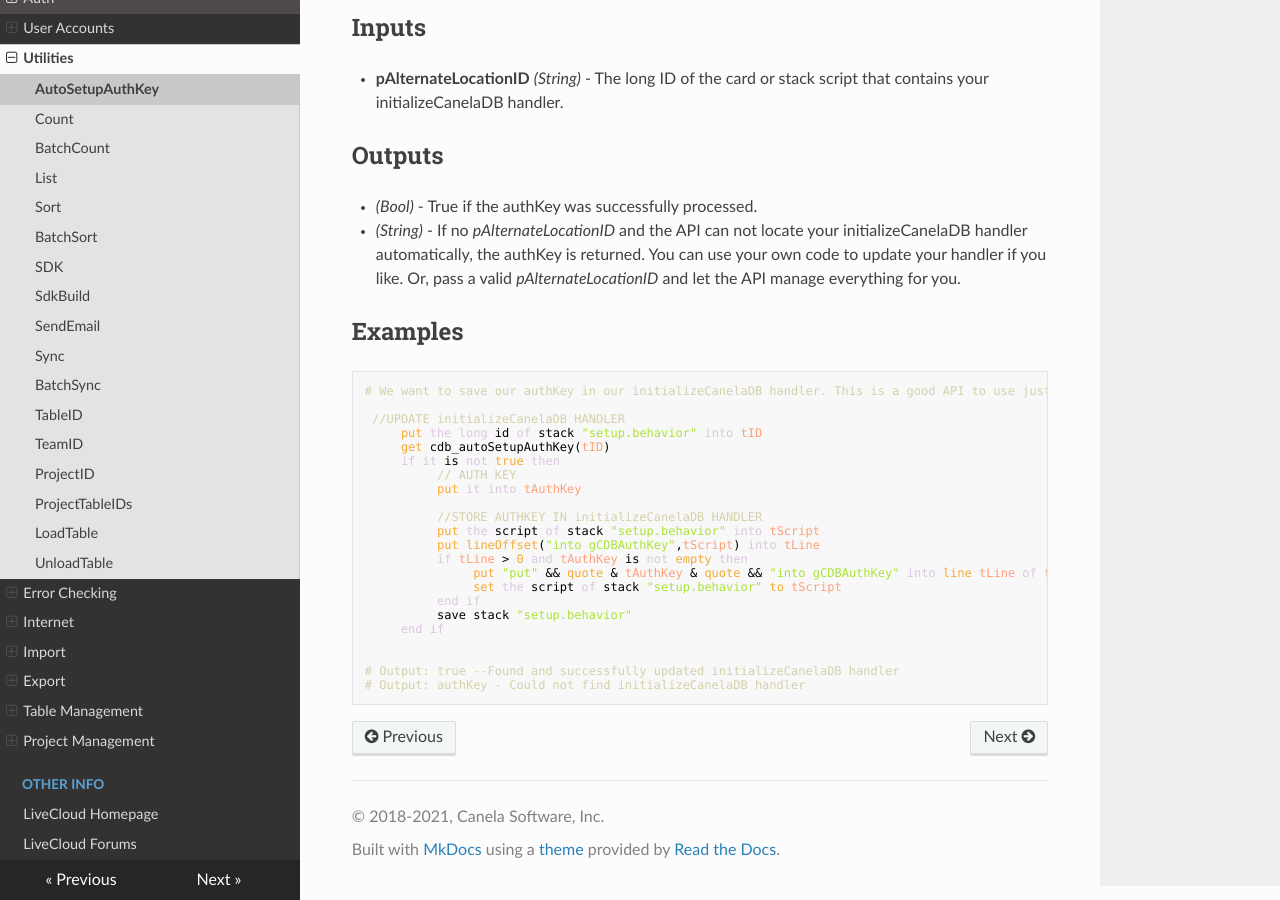
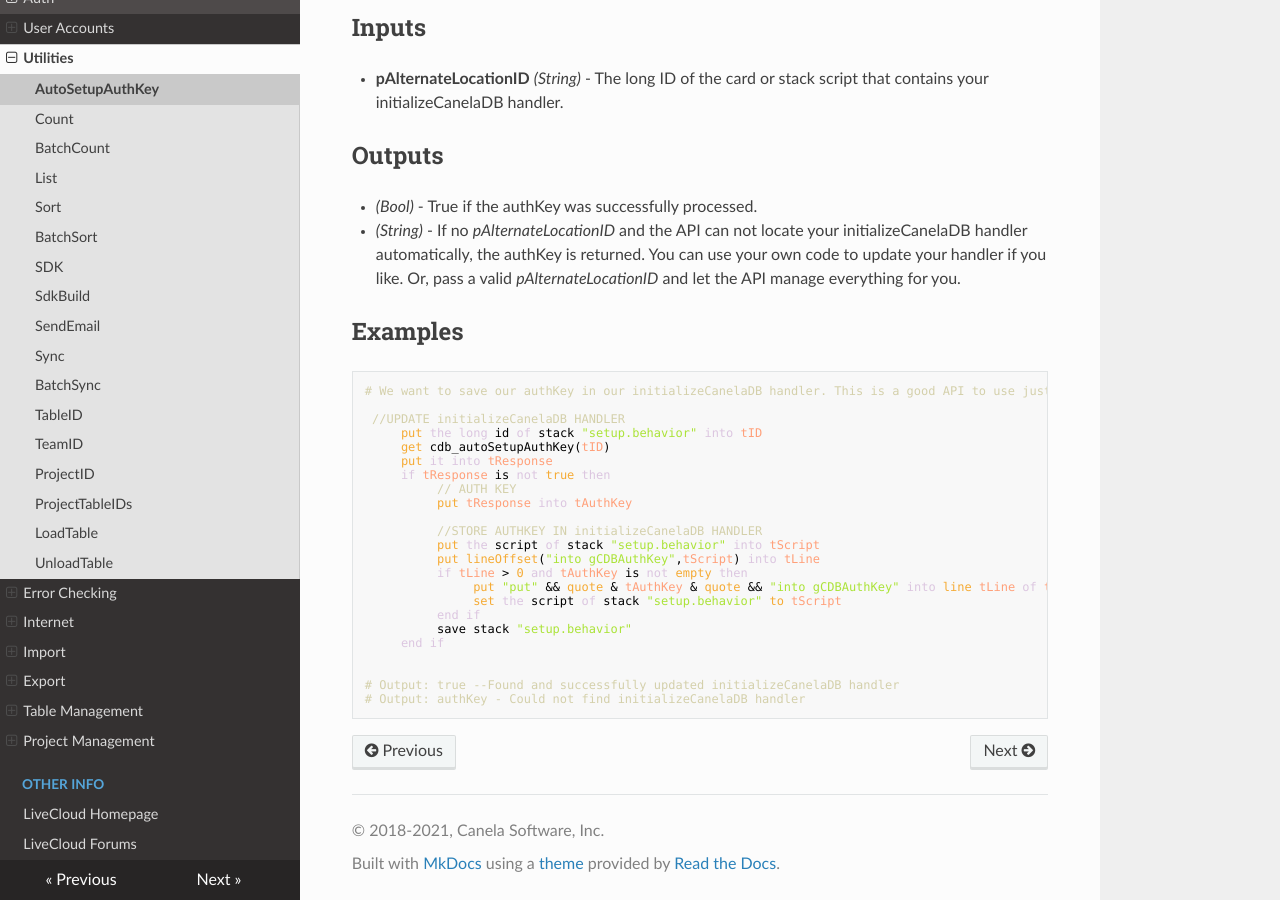
Before and after one commit to CanelaSoftware/cassiaDB_docs, an MkDocs documentation site: the page built from docs/AutoSetupAuthKey.md, in a window 1280 px wide and 900 px high, scrolled down 579 px. Built offline with MkDocs 1.6.1, drawn with Linux system fonts in a browser that asks for light colours; nearby versions of some CDN libraries.

Commit message:
mkDocs version 1.0.4
- Updated authSetupAuthKey
- Updated readme with details about the mkDocs version to be used.

```diff
--- a/docs/AutoSetupAuthKey.md
+++ b/docs/AutoSetupAuthKey.md
@@ -27,9 +27,10 @@ It is highly suggested to place the initializeCanelaDB handler in a file that is
  //UPDATE initializeCanelaDB HANDLER
      put the long id of stack "setup.behavior" into tID
      get cdb_autoSetupAuthKey(tID)
-     if it is not true then
+     put it into tResponse
+     if tResponse is not true then
           // AUTH KEY
-          put it into tAuthKey
+          put tResponse into tAuthKey
 
           //STORE AUTHKEY IN initializeCanelaDB HANDLER
           put the script of stack "setup.behavior" into tScript
```
Also changed, not shown: README.md (+3 -1 lines).
